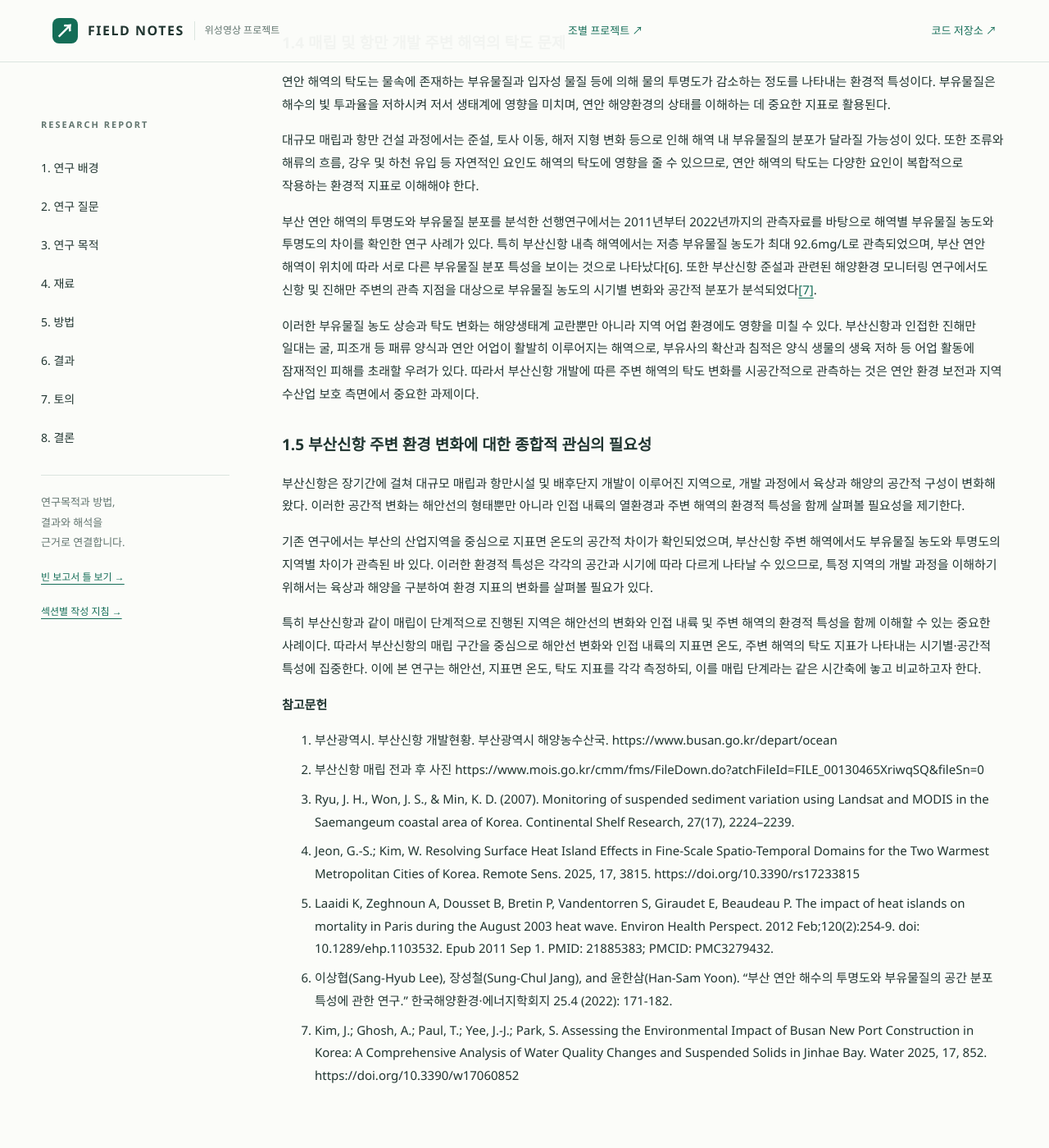
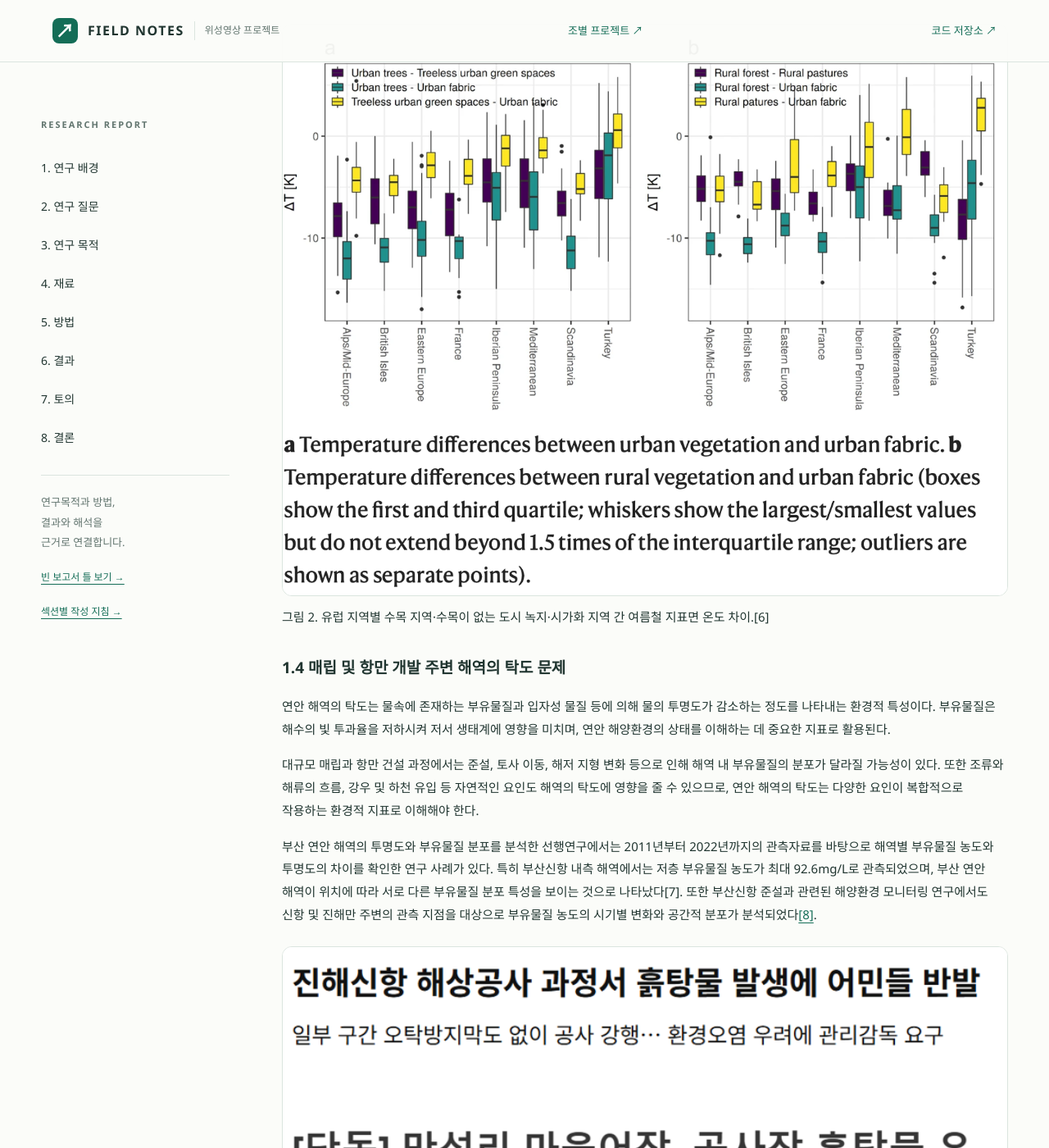
Before and after one commit to chasooin/class2026_02_surveying2_team5, a Jekyll site: the page built from docs/index.md, in a window 1280 px wide and 1400 px high, scrolled down 3673 px. Shown: the whole window at 82% size. Built offline with Jekyll 4.4.1, drawn with Linux system fonts in a browser that asks for light colours; some of the changed text lies outside the part shown.

Commit message:
Update index.md

```diff
--- a/docs/index.md
+++ b/docs/index.md
@@ -49,13 +49,19 @@ badge: "DEMO / 실제 관측 결과 아님"
 
 부산신항 역시 대규모 항만시설과 물류단지가 집적된 지역이라는 점에서 인접한 주거 및 내륙지역의 지표면 온도 변화를 면밀히 살펴볼 필요가 있다. 항만·물류 시설과 인접 내륙지역은 토지 이용과 피복 특성이 상이하므로, 매립과 개발에 따른 지역별 지표면 온도 분포의 차이를 파악하는 것은 연안 도시의 환경적·사회적 영향을 이해하는 데 중요한 의미를 가진다.
 
+![그림 2. 수목,녹지,시가화 지역의 온도차이 그래프.](figures/Summer_LST.png)
+그림 2. 유럽 지역별 수목 지역·수목이 없는 도시 녹지·시가화 지역 간 여름철 지표면 온도 차이.[6]
+
 ### 1.4 매립 및 항만 개발 주변 해역의 탁도 문제
 
 연안 해역의 탁도는 물속에 존재하는 부유물질과 입자성 물질 등에 의해 물의 투명도가 감소하는 정도를 나타내는 환경적 특성이다. 부유물질은 해수의 빛 투과율을 저하시켜 저서 생태계에 영향을 미치며, 연안 해양환경의 상태를 이해하는 데 중요한 지표로 활용된다.
 
 대규모 매립과 항만 건설 과정에서는 준설, 토사 이동, 해저 지형 변화 등으로 인해 해역 내 부유물질의 분포가 달라질 가능성이 있다. 또한 조류와 해류의 흐름, 강우 및 하천 유입 등 자연적인 요인도 해역의 탁도에 영향을 줄 수 있으므로, 연안 해역의 탁도는 다양한 요인이 복합적으로 작용하는 환경적 지표로 이해해야 한다.
 
-부산 연안 해역의 투명도와 부유물질 분포를 분석한 선행연구에서는 2011년부터 2022년까지의 관측자료를 바탕으로 해역별 부유물질 농도와 투명도의 차이를 확인한 연구 사례가 있다. 특히 부산신항 내측 해역에서는 저층 부유물질 농도가 최대 92.6mg/L로 관측되었으며, 부산 연안 해역이 위치에 따라 서로 다른 부유물질 분포 특성을 보이는 것으로 나타났다[6]. 또한 부산신항 준설과 관련된 해양환경 모니터링 연구에서도 신항 및 진해만 주변의 관측 지점을 대상으로 부유물질 농도의 시기별 변화와 공간적 분포가 분석되었다[[7]](https://www.mdpi.com/2073-4441/17/6/852).
+부산 연안 해역의 투명도와 부유물질 분포를 분석한 선행연구에서는 2011년부터 2022년까지의 관측자료를 바탕으로 해역별 부유물질 농도와 투명도의 차이를 확인한 연구 사례가 있다. 특히 부산신항 내측 해역에서는 저층 부유물질 농도가 최대 92.6mg/L로 관측되었으며, 부산 연안 해역이 위치에 따라 서로 다른 부유물질 분포 특성을 보이는 것으로 나타났다[7]. 또한 부산신항 준설과 관련된 해양환경 모니터링 연구에서도 신항 및 진해만 주변의 관측 지점을 대상으로 부유물질 농도의 시기별 변화와 공간적 분포가 분석되었다[[8]](https://www.mdpi.com/2073-4441/17/6/852).
+
+![그림 3. 진해신항 환경오염.](figures/진해신항.png)
+그림 3. 진해신항 부유사 피해.[9]
 
 이러한 부유물질 농도 상승과 탁도 변화는 해양생태계 교란뿐만 아니라 지역 어업 환경에도 영향을 미칠 수 있다. 부산신항과 인접한 진해만 일대는 굴, 피조개 등 패류 양식과 연안 어업이 활발히 이루어지는 해역으로, 부유사의 확산과 침적은 양식 생물의 생육 저하 등 어업 활동에 잠재적인 피해를 초래할 우려가 있다. 따라서 부산신항 개발에 따른 주변 해역의 탁도 변화를 시공간적으로 관측하는 것은 연안 환경 보전과 지역 수산업 보호 측면에서 중요한 과제이다.
 
@@ -74,8 +80,10 @@ badge: "DEMO / 실제 관측 결과 아님"
 3. Ryu, J. H., Won, J. S., & Min, K. D. (2007). Monitoring of suspended sediment variation using Landsat and MODIS in the Saemangeum coastal area of Korea. Continental Shelf Research, 27(17), 2224–2239.
 4. Jeon, G.-S.; Kim, W. Resolving Surface Heat Island Effects in Fine-Scale Spatio-Temporal Domains for the Two Warmest Metropolitan Cities of Korea. Remote Sens. 2025, 17, 3815. https://doi.org/10.3390/rs17233815
 5. Laaidi K, Zeghnoun A, Dousset B, Bretin P, Vandentorren S, Giraudet E, Beaudeau P. The impact of heat islands on mortality in Paris during the August 2003 heat wave. Environ Health Perspect. 2012 Feb;120(2):254-9. doi: 10.1289/ehp.1103532. Epub 2011 Sep 1. PMID: 21885383; PMCID: PMC3279432.
-6. 이상협(Sang-Hyub Lee), 장성철(Sung-Chul Jang), and 윤한삼(Han-Sam Yoon). "부산 연안 해수의 투명도와 부유물질의 공간 분포 특성에 관한 연구." 한국해양환경·에너지학회지 25.4 (2022): 171-182.
-7. Kim, J.; Ghosh, A.; Paul, T.; Yee, J.-J.; Park, S. Assessing the Environmental Impact of Busan New Port Construction in Korea: A Comprehensive Analysis of Water Quality Changes and Suspended Solids in Jinhae Bay. Water 2025, 17, 852. https://doi.org/10.3390/w17060852
+6. Schwaab et al. (2021), Figure 3a 발췌.
+7. 이상협(Sang-Hyub Lee), 장성철(Sung-Chul Jang), and 윤한삼(Han-Sam Yoon). "부산 연안 해수의 투명도와 부유물질의 공간 분포 특성에 관한 연구." 한국해양환경·에너지학회지 25.4 (2022): 171-182.
+8. Kim, J.; Ghosh, A.; Paul, T.; Yee, J.-J.; Park, S. Assessing the Environmental Impact of Busan New Port Construction in Korea: A Comprehensive Analysis of Water Quality Changes and Suspended Solids in Jinhae Bay. Water 2025, 17, 852. https://doi.org/10.3390/w17060852
+9. "진해신항 해상공사 과정서 흙탕물 발생에 어민들 반발", 동행미디어시대, 2026. 03. 17., 황철성 기자
 
 ## 2. 연구 질문 {#question}
 
```
